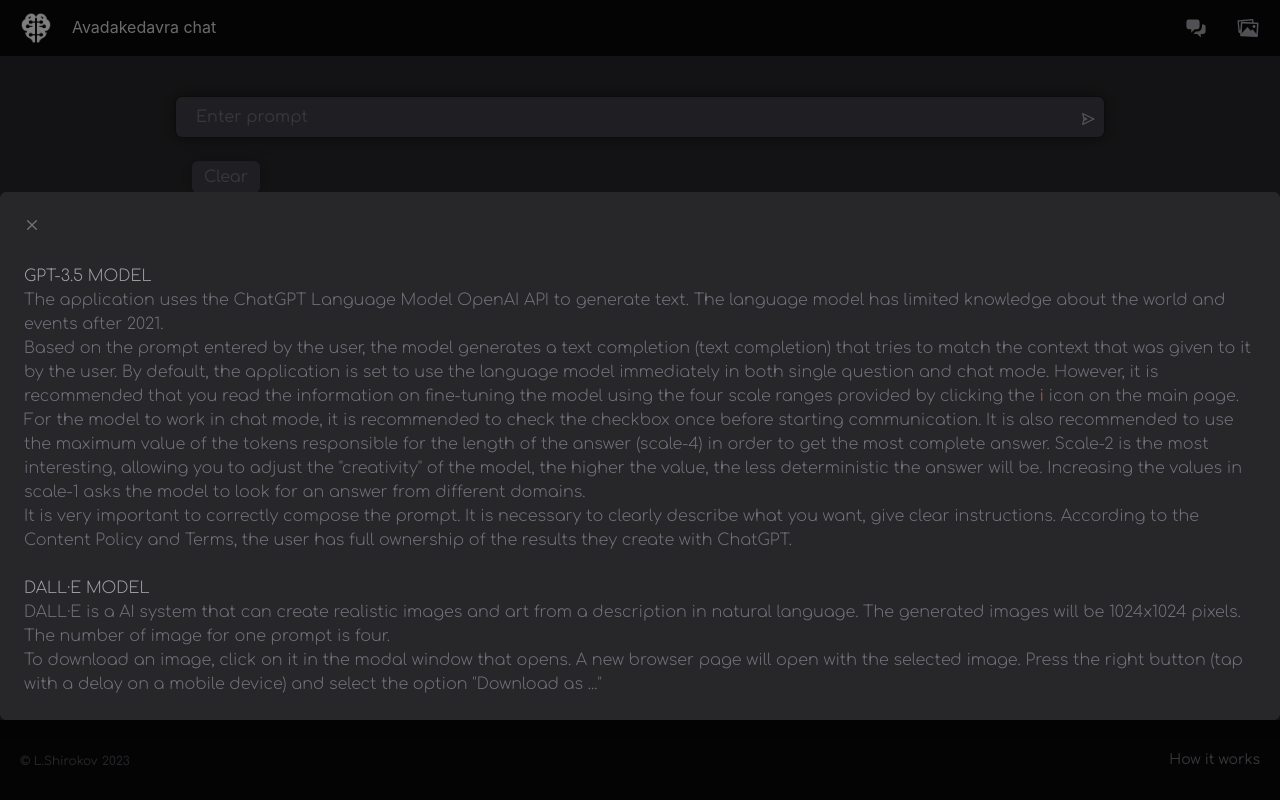
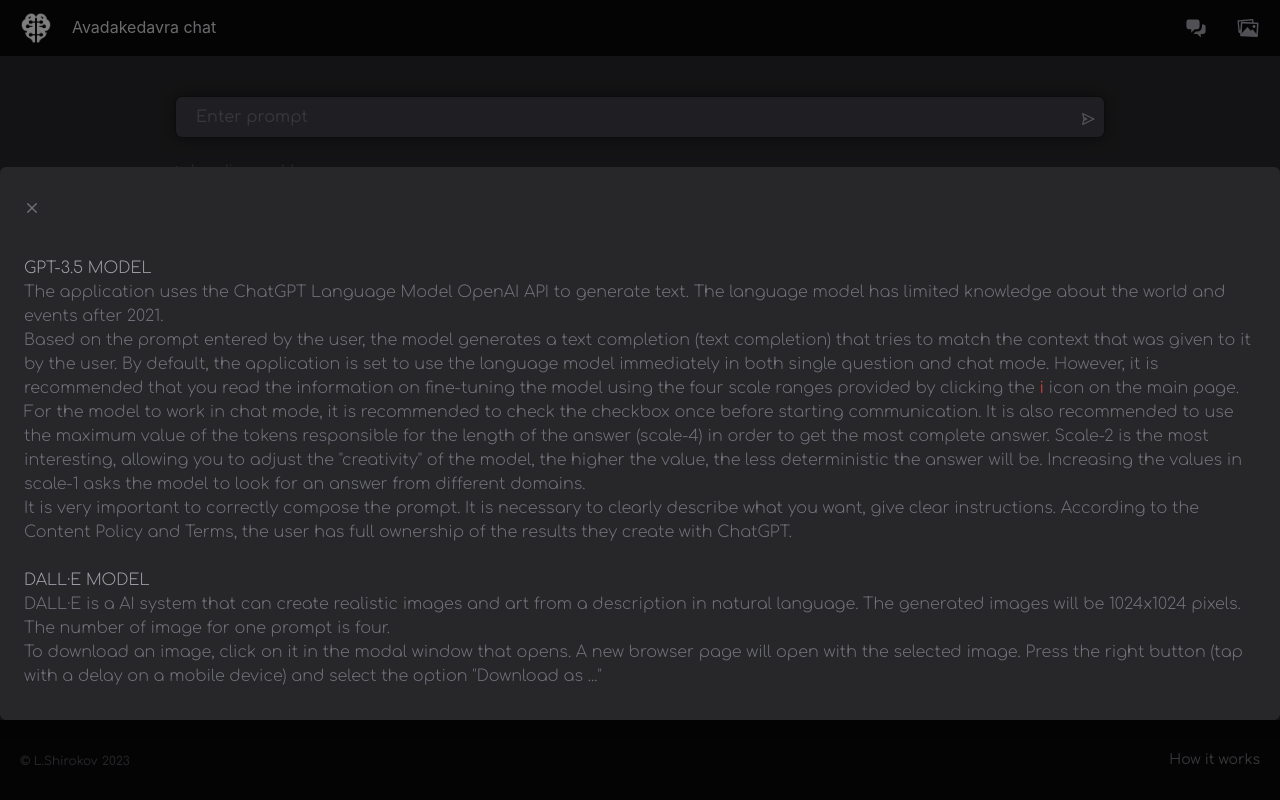
Before and after one commit to leo-shirokov/ai, a React (Vite) app: page /image in a window 1280 px wide. Both pictures are taken after a click on the button "How it works". Built offline with nearby package versions, Linux system fonts and the light colour scheme.

Commit message:
page reload added

```diff
--- a/src/components/ChatForm/ChatForm.jsx
+++ b/src/components/ChatForm/ChatForm.jsx
@@ -206,7 +206,7 @@
                         id="toggle-animation"
                         uk-drop="mode: click"
                         className="uk-card uk-card-default uk-card-body uk-width-large uk-margin-small
-                    bg-zinc-700 rounded-md text-zinc-400 text-sm p-4"
+                    bg-zinc-700 rounded-md text-zinc-400 text-sm p-4 border border-zinc-900"
                     >
                         <p className="md:hidden">
                             <span className="text-zinc-900 font-bold">
--- a/src/components/Header/Header.jsx
+++ b/src/components/Header/Header.jsx
@@ -8,7 +8,11 @@
         <div className="w-full h-14 bg-zinc-950 px-5 shrink-0">
             <div className="h-full flex justify-between items-center">
                 <div className="flex justify-center items-center gap-5">
-                    <img className="h-8" src={logo} />
+                    <img
+                        onClick={() => location.reload()}
+                        className="h-8"
+                        src={logo}
+                    />
                     <h1 className="text-zinc-300">
                         <Link
                             to="/ai"
--- a/src/components/ImageForm/ImageForm.jsx
+++ b/src/components/ImageForm/ImageForm.jsx
@@ -48,13 +48,24 @@
     return (
         <div className="w-full h-full">
             <ChatTextarea onSubmit={onSubmitForm} />
+            <details className="pb-5">
+                <summary className="text-sm text-zinc-600 hover:text-zinc-500">
+                    Loading problems
+                </summary>
+                <p className="text-sm pt-2">
+                    During peak hours on the OPEN AI server, the image
+                    generation time may increase, however, if the download does
+                    not occur after more than 40 seconds, click on the logo to
+                    reload the page and enter the prompt again.
+                </p>
+            </details>
             <div className="flex flex-start gap-x-16">
                 <button
                     className="px-3 py-1 bg-zinc-700 rounded-md shadow-[0_0_15px_rgba(0,0,0,0.30)] text-md text-zinc-500
                 hover:text-zinc-600 transition-all mb-5 ml-4 md:ml-0"
                     onClick={() => setContent([])}
                 >
-                    Clear
+                    Clear results
                 </button>
                 {loading && (
                     <div
@@ -67,6 +78,7 @@
                     </div>
                 )}
             </div>
+
             <div className="grid grid-cols-2 grid-rows-2 gap-5 w-full overflow-y-auto md:grid-cols-none md:grid-rows-2 pb-20">
                 {content.length > 0 &&
                     content.map((image) => (
--- a/src/components/Modal/Modal.jsx
+++ b/src/components/Modal/Modal.jsx
@@ -37,13 +37,13 @@
                 {/* content */}
                 <div
                     className={`fixed right-0 bottom-20 h-fit bg-zinc-800 text-md text-zinc-500
-                    font-extralight shadow-lg w-fit p-6 rounded-md md:bottom-0 md:top-14
-                    md:overflow-auto md:w-11/12 md:h-1/2 ${
+                    font-extralight shadow-lg w-fit px-6 py-8 rounded-md md:bottom-0 md:top-14
+                    md:overflow-auto md:w-11/12 md:h-full ${
                         open ? "opacity-100" : "pointer-events-none opacity-0"
                     } transition-opacity duration-300 ease-in-out`}
                 >
                     <div>
-                        <button onClick={onClose}>
+                        <button className="pb-4" onClick={onClose}>
                             <CgClose />
                         </button>
                     </div>
```
Also changed, not shown: 1 other file (tests, documents, lock files or other folders).
